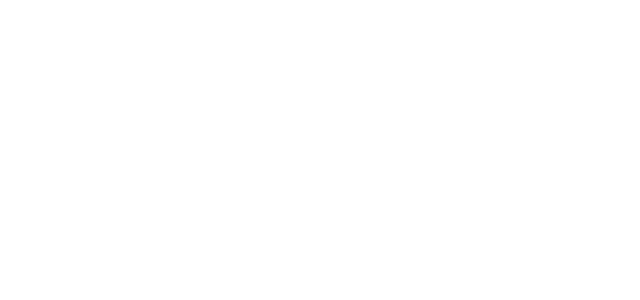
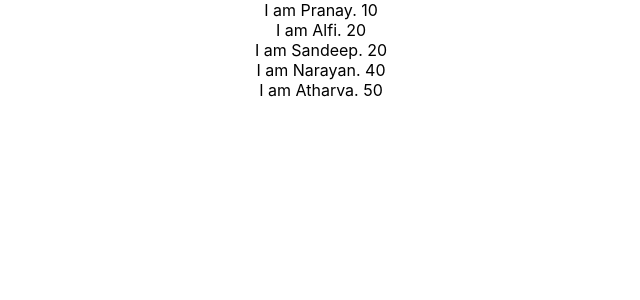
Before and after one commit to pranay407/react-tutorial, a React (Create React App) app: page / in a window 1280 px wide. Shown: the top 300 px of the page, without its empty margins (319-959 px from the left). Built offline with nearby package versions, Linux system fonts and the light colour scheme.

Commit message:
list rendring

```diff
--- a/src/App.js
+++ b/src/App.js
@@ -5,6 +5,7 @@
 import FunctionClick from './components/FunctionClick';
 import Greet from './components/Greet';
 import Message from './components/Message';
+import NameList from './components/NameList';
 import Parent from './components/Parent';
 import UserGreeting from './components/UserGreeting';
 import Welcome from './components/Welcome';
@@ -13,7 +14,8 @@
 function App() {
   return (
     <div className="App">
-      <UserGreeting />
+      <NameList />
+      {/* <UserGreeting /> */}
       {/* <Parent /> */}
       {/* <EventBind /> */}
       {/* <FunctionClick />
--- /dev/null
+++ b/src/components/NameList.js
@@ -0,0 +1,69 @@
+import React from 'react'
+import Person from './Person'
+
+function NameList() {
+
+    // const names = ['abc', 'def', 'ghi']
+    // const NameList = names.map(name => <div>{name}</div>)
+    // return (
+    //     <div>
+    //        {
+    //         NameList
+    //        }
+    //     </div>
+    // )
+
+    const student = [
+        {
+            id: 1,
+            name: 'Pranay',
+            rollno: 10,
+            class: 'BE'
+        },
+        {
+            id: 2,
+            name: 'Alfi',
+            rollno: 20,
+            class: 'BE'
+        },
+        {
+            id: 3,
+            name: 'Sandeep',
+            rollno: 20,
+            class: 'BE'
+        },
+        {
+            id: 4,
+            name: 'Narayan',
+            rollno: 40,
+            class: 'BE'
+        },
+        {
+            id: 5,
+            name: 'Atharva',
+            rollno: 50,
+            class: 'TE'
+        },
+
+
+    ]
+
+    // const students = student.map(index =>(
+    //     <div>I am {index.name}.{index.rollno}years{index.class}</div>)
+    // )
+    //passing props sto another component
+    const students = student.map(index => (
+        <Person studentData={index} />)
+    )
+
+    return (
+        <div>
+            {students}
+        </div>
+
+    )
+
+
+}
+
+export default NameList
--- /dev/null
+++ b/src/components/Person.js
@@ -0,0 +1,13 @@
+import React from 'react'
+
+function Person(props) {
+    return (
+        <div>
+
+                I am {props.studentData.name}. {props.studentData.rollno}
+
+        </div>
+    )
+}
+
+export default Person
```
